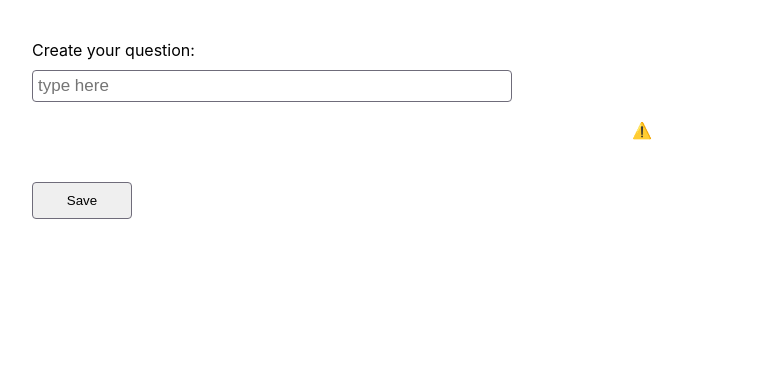
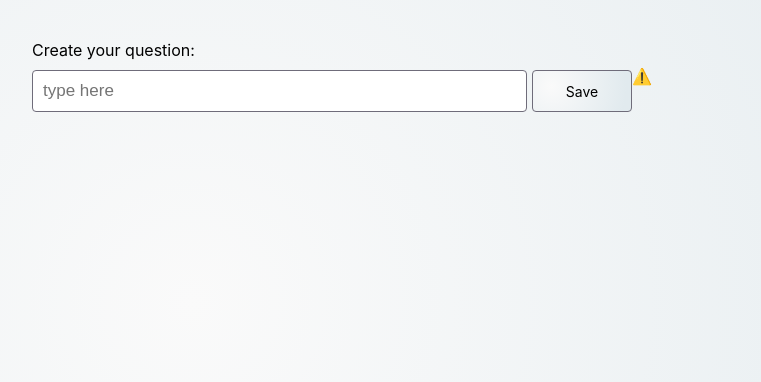
Before and after one commit to galinavikst/vote, a React (Create React App) app: page / in a window 1280 px wide. Shown: the top 382 px of the page, without its empty margins (48-809 px from the left). Built offline with nearby package versions, Linux system fonts and the light colour scheme; no server answers.

Commit message:
refactor: code, add css

```diff
--- a/src/VotingPage.tsx
+++ b/src/VotingPage.tsx
@@ -11,7 +11,9 @@ export function VotingPage() {
     <>
       {letsVoteClicked && (
         <section className="vote_section">
-          <p>{totalVotes} people have voted in this poll</p>
+          <p className="total_votes">
+            {totalVotes} people have voted in this poll
+          </p>
           <LetsVoteBlock />
           <OptionsToVote />
         </section>
--- a/src/components/LetsVoteBlock.tsx
+++ b/src/components/LetsVoteBlock.tsx
@@ -10,7 +10,6 @@ export function LetsVoteBlock() {
   const optionsArr = useSelector(options);
   const totalClick = useSelector(total);
   const toShowPercentage = useSelector(isPercentage);
-  console.log(toShowPercentage);
 
   useEffect(() => {
     setTimeout(() => {
--- a/src/components/OptionsForm.tsx
+++ b/src/components/OptionsForm.tsx
@@ -64,7 +64,12 @@ export default function OptionsForm() {
                   placeholder="type here"
                   {...register("optionInput", { required: true })}
                 />
-                <button disabled={optionsArr.length >= 5}>Save</button>
+                <button
+                  className="save_button"
+                  disabled={optionsArr.length >= 5}
+                >
+                  Save
+                </button>
               </div>
             </div>
           </form>
--- a/src/components/Question.tsx
+++ b/src/components/Question.tsx
@@ -4,6 +4,5 @@ import { useSelector } from "react-redux";
 
 export function Question() {
   const question = useSelector(inputQuestionValue);
-
   return <h2>{question}</h2>;
 }
--- a/src/components/QuestionForm.tsx
+++ b/src/components/QuestionForm.tsx
@@ -28,7 +28,7 @@ export default function QuestionForm() {
         <form className="question_form" onSubmit={handleSubmit(handleOnSubmit)}>
           <div className="input_label_wrapper">
             <label htmlFor="questionInput">Create your question:</label>
-            <div>
+            <div className="input_btn_wrapper">
               <input
                 id="questionInput"
                 type="text"
@@ -38,9 +38,9 @@ export default function QuestionForm() {
               {errors.questionInput && (
                 <span className="error"> *This field is required</span>
               )}
+              <button className="save_button">Save</button>
             </div>
           </div>
-          <button>Save</button>
         </form>
       )}
     </>
--- a/src/index.css
+++ b/src/index.css
@@ -3,12 +3,13 @@
   --pure-black: #000;
   --pure-white: #fff;
   --border-color: #6f6c7a;
-  --bg-color: #f0f8ff;
+  --bg-color: #f3fdf6;
   --border-radius: 4px;
-  --main-bg-gradient: linear-gradient(
-    90deg,
-    rgba(255, 255, 255, 1) 0%,
-    rgba(240, 248, 255, 1) 25%
+  --btn-bg-gradient: linear-gradient(to top, #96fbc4 0%, #f9f586 100%);
+  --main-bg-gradient: radial-gradient(
+    circle at 18.7% 37.8%,
+    rgb(250, 250, 250) 0%,
+    rgb(225, 234, 238) 90%
   );
 }
 
@@ -21,6 +22,11 @@
 
 body {
   padding: 40px 80px 0;
+  height: 100vh;
+  background: var(--main-bg-gradient);
+  background-repeat: no-repeat;
+  background-position: center center;
+  background-size: cover;
   font-family: -apple-system, BlinkMacSystemFont, "Segoe UI", "Roboto", "Oxygen",
     "Ubuntu", "Cantarell", "Fira Sans", "Droid Sans", "Helvetica Neue",
     sans-serif;
@@ -34,6 +40,8 @@ body {
 }
 
 .error {
+  position: absolute;
+  bottom: -24px;
   color: var(--warning-red);
 }
 
@@ -41,13 +49,13 @@ form {
   display: flex;
   flex-direction: column;
   min-width: 300px;
-  width: 50%;
+  width: 100%;
 }
 
 input {
-  padding: 5px;
+  padding: 10px;
   font-size: 17px;
-  width: 80%;
+  width: 100%;
   min-width: 200px;
   border-radius: var(--border-radius);
   border: 1px solid var(--border-color);
@@ -60,11 +68,23 @@ input:-webkit-autofill {
 
 button {
   padding: 10px 15px;
+  min-width: 100px;
+  font-family: inherit;
   width: fit-content;
   border-radius: var(--border-radius);
   border: 1px solid var(--border-color);
-  min-width: 100px;
   transition: all 150ms ease-in-out;
+}
+
+.save_button {
+  font-size: 14px;
+  background: var(--main-bg-gradient);
+}
+
+.input_btn_wrapper {
+  position: relative;
+  display: flex;
+  gap: 5px;
 }
 
 .app_wrapper {
@@ -136,11 +156,6 @@ button {
   scale: 1.5;
 }
 
-.input_btn_wrapper {
-  display: flex;
-  gap: 5px;
-}
-
 .options_list {
   display: flex;
   flex-direction: column;
@@ -186,7 +201,7 @@ button {
 .vote_section {
   display: flex;
   flex-direction: column;
-  width: 1200px;
+  max-width: 1200px;
   margin: 0 auto;
 }
 
@@ -194,7 +209,6 @@ button {
   display: flex;
   flex-direction: column;
   justify-content: space-between;
-  background-color: var(--bg-color);
   border-bottom: 2px solid var(--pure-black);
   height: 450px;
   padding: 10px 0 0;
@@ -257,3 +271,9 @@ button {
 .option_btn:active {
   scale: 1;
 }
+
+.total_votes {
+  position: absolute;
+  top: 5px;
+  opacity: 0.3;
+}
```
Also changed, not shown: 1 other file (tests, documents, lock files or other folders).
